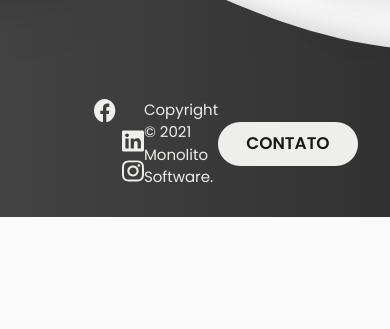
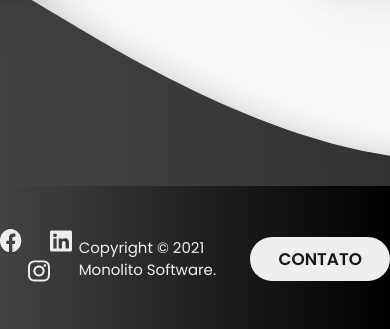
Before and after one commit to monolito-software/monosoft-webpage, a Next.js app: page / in a window 390 px wide. Shown: the part 3734-4063 px from the top of the page. Before the commit the page ends 3951 px from the top, so only its background shows below. Built offline with nearby package versions, Linux system fonts and the light colour scheme; a web font is replaced by a local one.

Commit message:
feat: media breakpoints for footer

```diff
--- a/src/components/Footer.js
+++ b/src/components/Footer.js
@@ -2,27 +2,29 @@ import styles from '../styles/components/Footer.module.css';
 
 const Footer = () => {
   return (
+    <div className={styles.sectionBackground}>
       <section className={styles.footerContainer}>
         <div className={styles.socialMedia}>
-        <a href="https://facebook.com/monolito-software">
-          <img src="/icons/facebook.svg" alt="Ícone do Facebook" />
+          <a href='https://facebook.com/monolito-software'>
+            <img src='/icons/facebook.svg' alt='Ícone do Facebook' />
           </a>
-        <a href="https://linkedin.com/in/monolito-software">
-          <img src="/icons/linkedin.svg" alt="Ícone do LinkedIn" />
+          <a href='https://linkedin.com/in/monolito-software'>
+            <img src='/icons/linkedin.svg' alt='Ícone do LinkedIn' />
           </a>
-        <a href="https://instagram.com/monolito-software">
-          <img src="/icons/instagram.svg" alt="Ícone do Instagram" />
+          <a href='https://instagram.com/monolito-software'>
+            <img src='/icons/instagram.svg' alt='Ícone do Instagram' />
           </a>
         </div>
         <p className={styles.copyrightText}>
           Copyright © 2021 Monolito Software.
         </p>
-      <a href="mailto:contato@monosoft.com.br" className={styles.contactButton}>
-        <span className="button-text">
+        <a href='mailto:contato@monosoft.com.br' className={styles.contactButton}>
+        <span className='button-text'>
           Contato
         </span>
         </a>
       </section>
+    </div>
   );
 };
 
--- a/src/styles/components/Footer.module.css
+++ b/src/styles/components/Footer.module.css
@@ -1,7 +1,3 @@
-.socialMedia {
-  margin-left: 6.25rem;
-}
-
 .socialMedia a+a {
   margin-left: 1.875rem;
 }
@@ -14,7 +10,6 @@
 }
 
 .contactButton {
-  margin-right: 6.25rem;
   padding: 0.625rem 1.875rem;
   background: var(--white);
   border-radius: 3.125rem;
@@ -31,10 +26,30 @@
 
 .footerContainer {
   height: 9.75rem;
-  width: 100vw;
+  width: 85.375rem;
   display: flex;
   flex-direction: row;
   align-items: center;
   justify-content: space-between;
-  margin-top: 5.29rem;
 }
+
+.sectionBackground {
+  width: 100vw;
+  background: var(--black-gradient);
+  margin-top: 13rem;
+  display: flex;
+  align-items: center;
+  justify-content: center;
+}
+
+@media (max-width: 1300px) {
+  .footerContainer {
+    width: 56.25rem;
+  }
+}
+
+@media (max-width: 850px) {
+  .footerContainer {
+    width: 42.5rem;
+  }
+}
```
Lines whose indentation alone changed are shown as unchanged.
